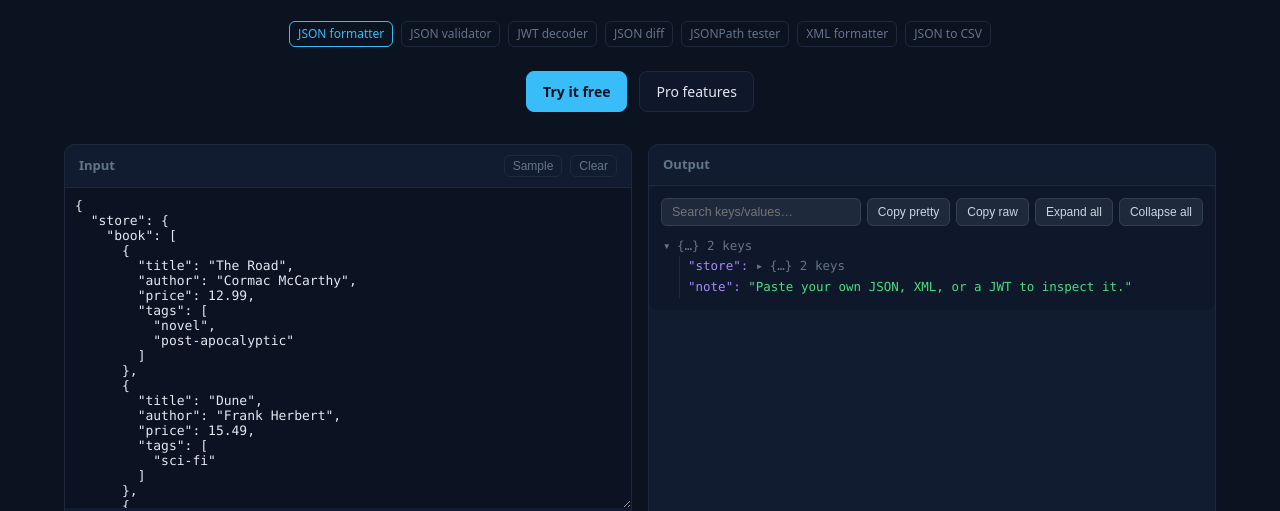
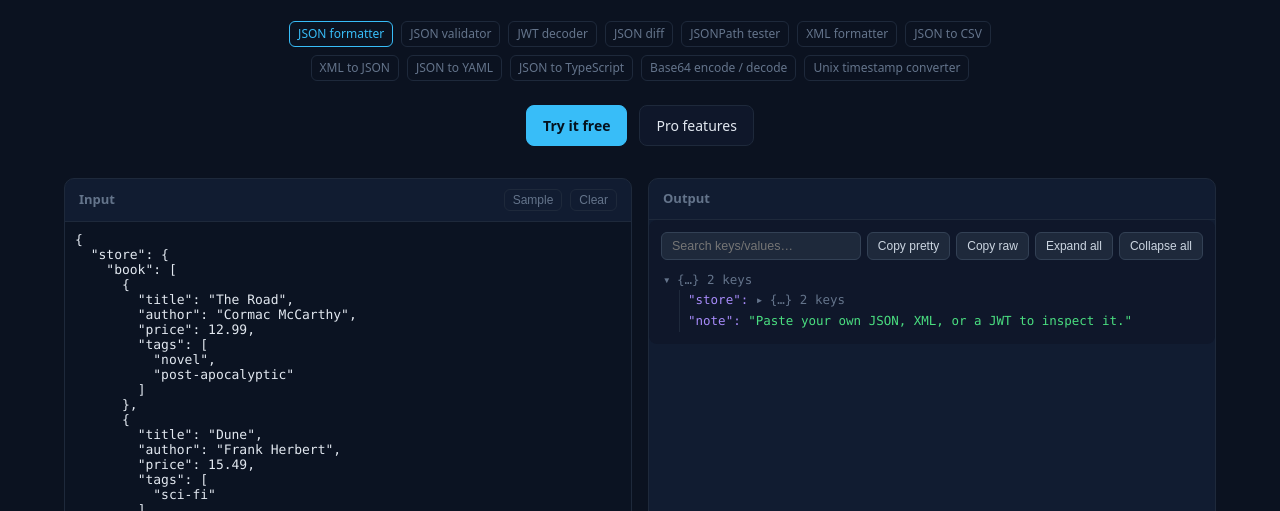
Before and after one commit to Haswell119/apilens, a plain HTML site: page index.html in a window 1280 px wide. Shown: the part 268-779 px from the top of the page. Drawn offline with Linux system fonts and the light colour scheme.

Commit message:
InvoiceForge/APILens: add 12 new SEO landing pages (commercial queries) + sitemap

```diff
--- a/index.html
+++ b/index.html
@@ -59,6 +59,11 @@
       <a href="/apilens/jsonpath" class="mini" style="text-decoration:none;">JSONPath tester</a>
       <a href="/apilens/xml-formatter" class="mini" style="text-decoration:none;">XML formatter</a>
       <a href="/apilens/json-to-csv" class="mini" style="text-decoration:none;">JSON to CSV</a>
+      <a href="/apilens/xml-to-json" class="mini" style="text-decoration:none;">XML to JSON</a>
+      <a href="/apilens/json-to-yaml" class="mini" style="text-decoration:none;">JSON to YAML</a>
+      <a href="/apilens/json-to-typescript" class="mini" style="text-decoration:none;">JSON to TypeScript</a>
+      <a href="/apilens/base64-encoder" class="mini" style="text-decoration:none;">Base64 encode / decode</a>
+      <a href="/apilens/unix-timestamp-converter" class="mini" style="text-decoration:none;">Unix timestamp converter</a>
     </div>
     <div class="hero-actions">
       <a class="btn primary" href="#tool">Try it free</a>
```
